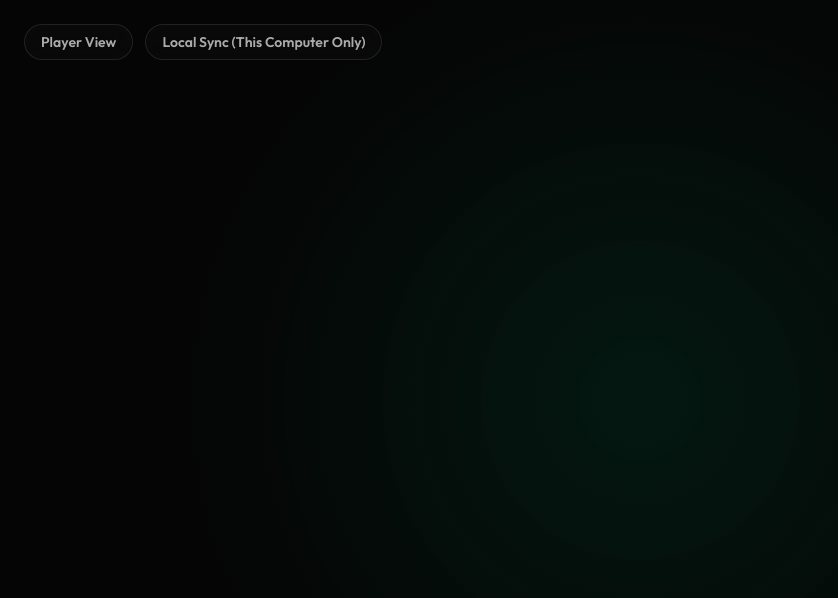
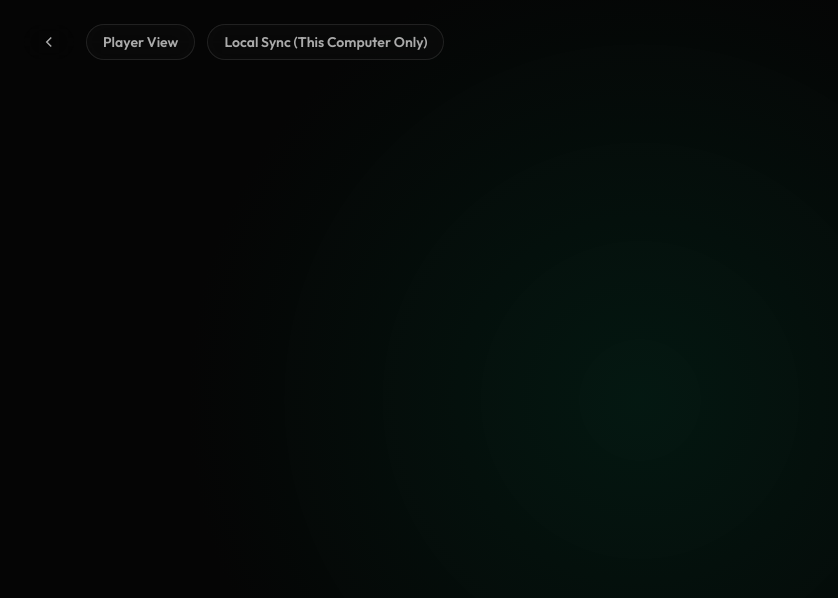
Before and after one commit to LooMeeRy/dnd-hexcrawl-map, a React (Vite) app: page /player in a window 1280 px wide. Shown: the top 598 px of the page, without its empty margins (0-838 px from the left). Built offline with nearby package versions, Linux system fonts and the light colour scheme.

Commit message:
feat: add back button to PlayerView

```diff
--- a/src/views/PlayerView.jsx
+++ b/src/views/PlayerView.jsx
@@ -1,5 +1,5 @@
 import React, { useState, useEffect, useRef } from 'react';
-import { useSearchParams } from 'react-router-dom';
+import { useSearchParams, useNavigate } from 'react-router-dom';
 import mqtt from 'mqtt';
 import { compressTokenImage } from '../utils';
 
@@ -14,6 +14,7 @@ function getHexPixel(q, r) {
 export default function PlayerView() {
   const [searchParams] = useSearchParams();
   const roomCode = searchParams.get('room');
+  const navigate = useNavigate();
 
   const [activeHexes, setActiveHexes] = useState({});
   const [playerTokens, setPlayerTokens] = useState({});
@@ -204,6 +205,9 @@ export default function PlayerView() {
       <div className="bg-glow"></div>
 
       <div className="app-header">
+        <button className="status-badge" style={{ cursor: 'pointer', color: '#aaa', background: 'transparent', border: 'none' }} onClick={() => navigate('/')}>
+          <svg width="18" height="18" viewBox="0 0 24 24" fill="none" stroke="currentColor" strokeWidth="2"><path d="M15 18l-6-6 6-6"/></svg>
+        </button>
         <div className="status-badge">Player View {playerName && `(${playerName})`}</div>
         <div className={`status-badge ${roomCode && status.includes('Connected') ? 'online' : ''}`}>
           {status}
```
